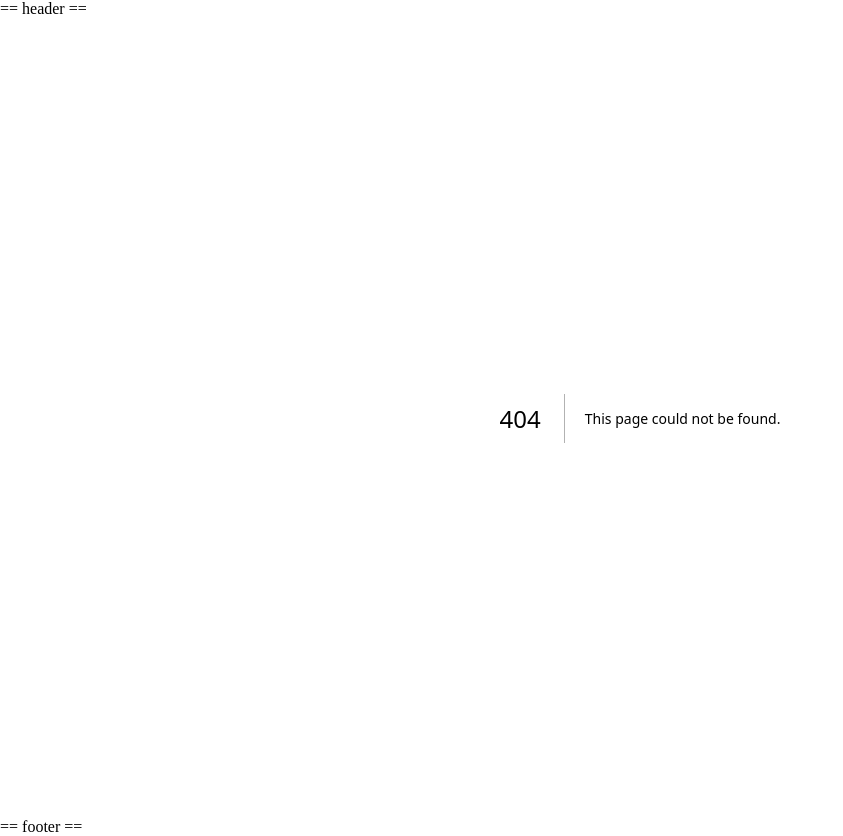
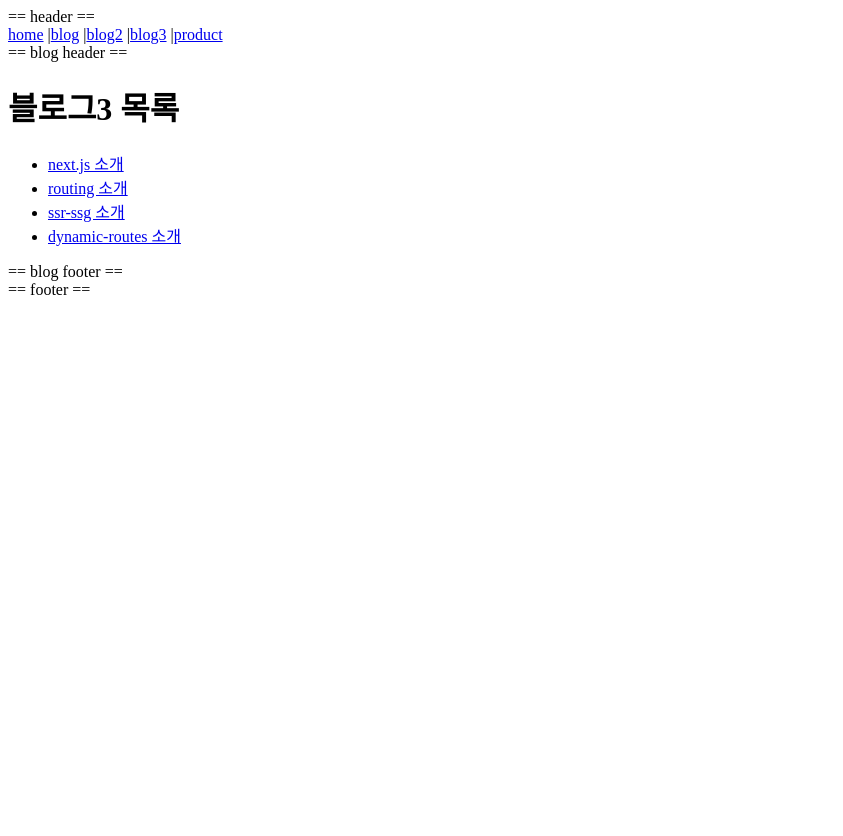
Before and after one commit to AnSangHyeon/react2, a Next.js app in the folder my-app/: page /blog3 in a window 1280 px wide. Before the commit this address had no page. Shown: the whole page, without its empty margins (0-843 px from the left). After the commit the page ends 800 px from the top, so only its background shows below. Built offline with nearby package versions, Linux system fonts and the light colour scheme.

Commit message:
마지막 커밋

```diff
--- /dev/null
+++ b/my-app/src/app/blog3/layout.tsx
@@ -0,0 +1,13 @@
+export default function BlogLayout({
+  children,
+}: Readonly<{
+  children: React.ReactNode;
+}>) {
+  return (
+    <>
+      <header>== blog header ==</header>
+      {children}
+      <footer>== blog footer ==</footer>
+    </>
+  );
+}
--- /dev/null
+++ b/my-app/src/app/blog3/page.tsx
@@ -0,0 +1,17 @@
+import Link from "next/link";
+import { posts } from "./posts"
+
+export default function BlogPage3() {
+  return (
+    <div>
+      <h1>블로그3 목록</h1>
+      <ul>
+        {posts.map((post) => (
+          <li key={post.slug}>
+            <Link href={`/blog3/${post.slug}`}>{post.title}</Link>
+          </li>
+        ))}
+      </ul>
+    </div>
+  );
+}
--- /dev/null
+++ b/my-app/src/app/blog3/posts.tsx
@@ -0,0 +1,22 @@
+export const posts = [
+  {
+    slug: "nextjs",
+    title: "next.js 소개",
+    content: "next.js 프레임워크"
+  },
+  {
+    slug: "routing",
+    title: "routing 소개",
+    content: "next.js 13부터 app routing도입"
+  },
+  {
+    slug: "ssr-ssg",
+    title: "ssr-ssg 소개",
+    content: "서버사이드 렌더링과 정적 사이트 생성 차이"
+  },
+  {
+    slug: "dynamic-routes",
+    title: "dynamic-routes 소개",
+    content: "next.js에서 [slug]를 활용한 라우팅"
+  }
+];
--- a/my-app/src/app/layout.tsx
+++ b/my-app/src/app/layout.tsx
@@ -1,3 +1,5 @@
+import Link from "next/link";
+
 export default function RootLayout({
   children,
 }: Readonly<{
@@ -7,6 +9,13 @@ export default function RootLayout({
     <html lang="en">
       <body>
         <header>== header ==</header>
+        <nav>
+          <Link href="/">home</Link> |
+          <Link href="/blog">blog</Link> |
+          <Link href="/blog2">blog2</Link> |
+          <Link href="/blog3">blog3</Link> |
+          <Link href="/product">product</Link>
+        </nav>
         {children}
         <footer>== footer ==</footer>
       </body>
```
Also changed, not shown: my-app/src/app/blog3/[slug]/page.tsx (added, +17 -0 lines), my-app/src/app/product/page.tsx (added, +15 -0 lines), 1 other file (tests, documents, lock files or other folders).
